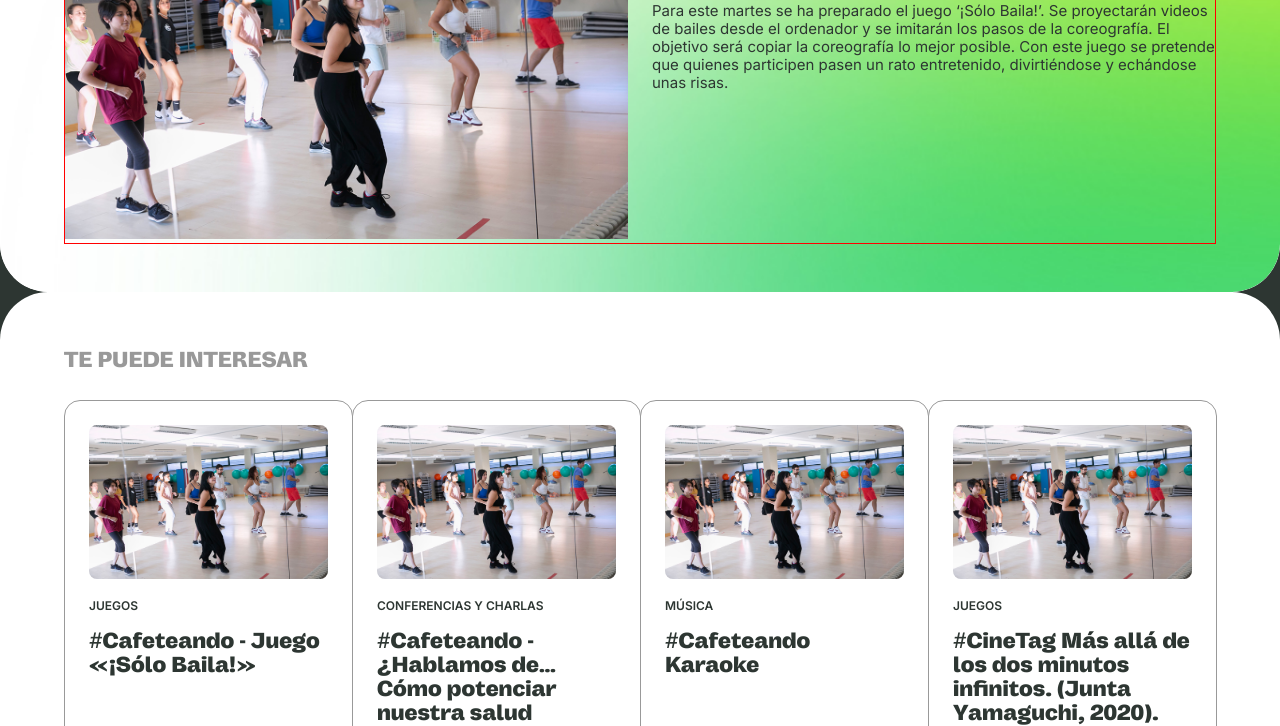
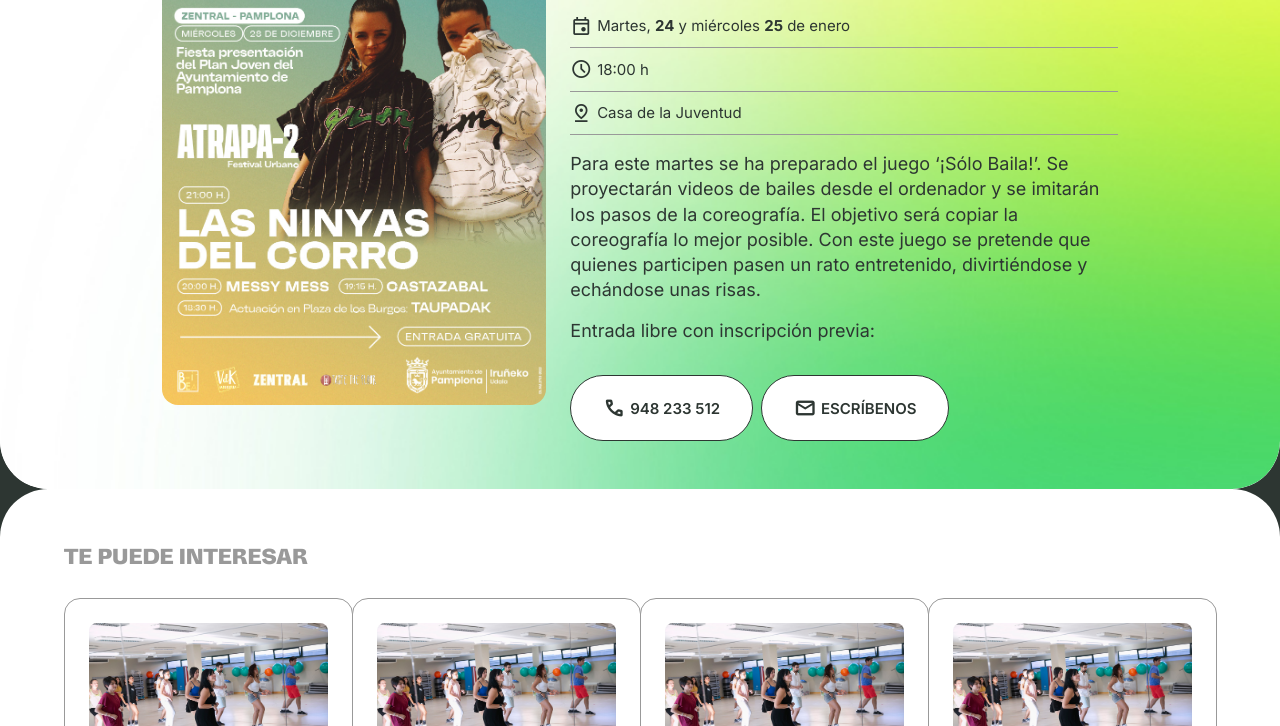
Before and after one commit to pamplonajoven/pamplonajoven.github.io, a website: page agenda-detalle.html in a window 1280 px wide. Shown: the part 376-1102 px from the top of the page. Drawn offline with nearby package versions, Linux system fonts and the light colour scheme.

Commit message:
agenda detalle

```diff
--- a/agenda-detalle.html
+++ b/agenda-detalle.html
@@ -143,26 +143,46 @@
                         </ul>
                       </div><!-- breadcrumbs -->
                       <div class="event-detail">
-                        <div class="columns">
-                            <div class="column is-6-desktop">
+                        <div class="columns is-centered">
+                          <div class="column is-10-desktop">
+                            <div class="columns is-multiline">
+                              <div class="column is-7-desktop is-12-tablet">
+                                  <div class="event-copy">
                                     <p class="category">Juegos</p>
                                     <h1>#Cafeteando - Juego «¡Sólo Baila!»</h1>
                                     <ul class="list-details">
                                         <li class="date">
-                                        Martes, <strong>24</strong> de enero
+                                            Martes, <span class="is-bold">24</span> y miércoles <span class="is-bold">25</span> de enero
+                                        </li>
+                                        <li class="time">
+                                          18:00 h
                                       </li>
                                         <li class="place">
                                             <a href="" target="_blank">Casa de la Juventud</a>
                                         </li>
                                     </ul>
-                                <p class="description">
+                                    <div class="description">
+                                      <p>
                                         Para este martes se ha preparado el juego ‘¡Sólo Baila!’. Se proyectarán videos de bailes desde el ordenador y se imitarán los pasos de la coreografía. El objetivo será copiar la coreografía lo mejor posible. Con este juego se pretende que quienes participen pasen un rato entretenido, divirtiéndose y echándose unas risas.
                                       </p>
+                                      <p>
+                                        Entrada libre con inscripción previa:
+                                      </p>
+                                    </div>
+                                   <div class="buttons">
+                                    <a class="button has-tel" href="tel:948233512" target="_blank" title="Llamar a la Casa de la Juventud">948 233 512</a>
+                                    <a class="button has-mail" href="mailto:casajuventud@casajuventud.com" target="_blank" title="Escribir a la Casa de la Juventud">Escríbenos</a>
+                                    </div>
+                                </div><!-- event-copy -->
                               </div><!-- column -->
-                            <div class="column is-6-desktop">
-                                <img src="images/baile.jpg" alt="Cartel del evento">
+                              <div class="column is-5-desktop is-12-tablet">
+                                  <picture class="event-image">
+                                    <img src="images/cartel-ejemplo.jpg" alt="Cartel del evento">
+                                  </picture>
                               </div><!-- column -->
                           </div><!-- columns -->
+                          </div>
+                        </div>
                     </div><!-- event-detail-->
                 </div><!-- container -->
             </header>
--- a/scss/_components.scss
+++ b/scss/_components.scss
@@ -84,16 +84,34 @@
             flex-direction: row-reverse;
         }
     }
-    border: 1px solid red;
     margin: 3rem 0 0 0;
     h1{
         line-height: 1.1;
         color: $dark;
         @include fs-title2;
         text-align: left;
+        margin-bottom:2rem;
     }
     .category{
         text-transform: uppercase;
+        margin-bottom: 1rem;
+        font-weight: $semi-bold;
 
     }
+    .description{
+        margin-top: 1rem;
+        p{
+            margin-bottom: 1rem;
+            @include desktop{
+                font-size: 18px;
+                line-height: 1.4;
+            }
+        }
+    }
+    .buttons{
+        margin-top: 2rem;
+    }
+    .event-image img{
+        @include radius;
+    }
 }
--- a/scss/_typography.scss
+++ b/scss/_typography.scss
@@ -139,8 +139,9 @@ h4{
 	}
 }
 
-.strong,strong,b{
+.strong,strong,b, .is-bold{
 	font-weight: $bold;
+	display: contents;
 }
 
 .text-colophon{
@@ -265,3 +266,40 @@ h4{
 		}
 	}
 }
+
+.list-details{
+	li{
+		display: flex;
+		align-items: center;
+		margin-bottom: .5rem;
+		border-bottom: 1px solid $gray;
+		padding-bottom: .5rem;
+		a{
+			color: $dark;
+		}
+		&:before{
+			font-family: 'Material Symbols Outlined';
+			font-size: 22px;
+			color: $dark;
+			margin-right: .3rem;
+		}
+		&.place{
+			&:before{
+				content: "\e55e";
+			}
+		}
+		&.date{
+			&:before{
+				content: "\e878";
+			}
+		}
+		&.time{
+			&:before{
+				content: "\e8b5";
+			}
+		}
+		&:last-child{
+			margin-bottom: 0;
+		}
+	}
+}
```
Also changed, not shown: css/custom.css, images/cartel-ejemplo.jpg (added). Lines whose indentation alone changed are shown as unchanged.
